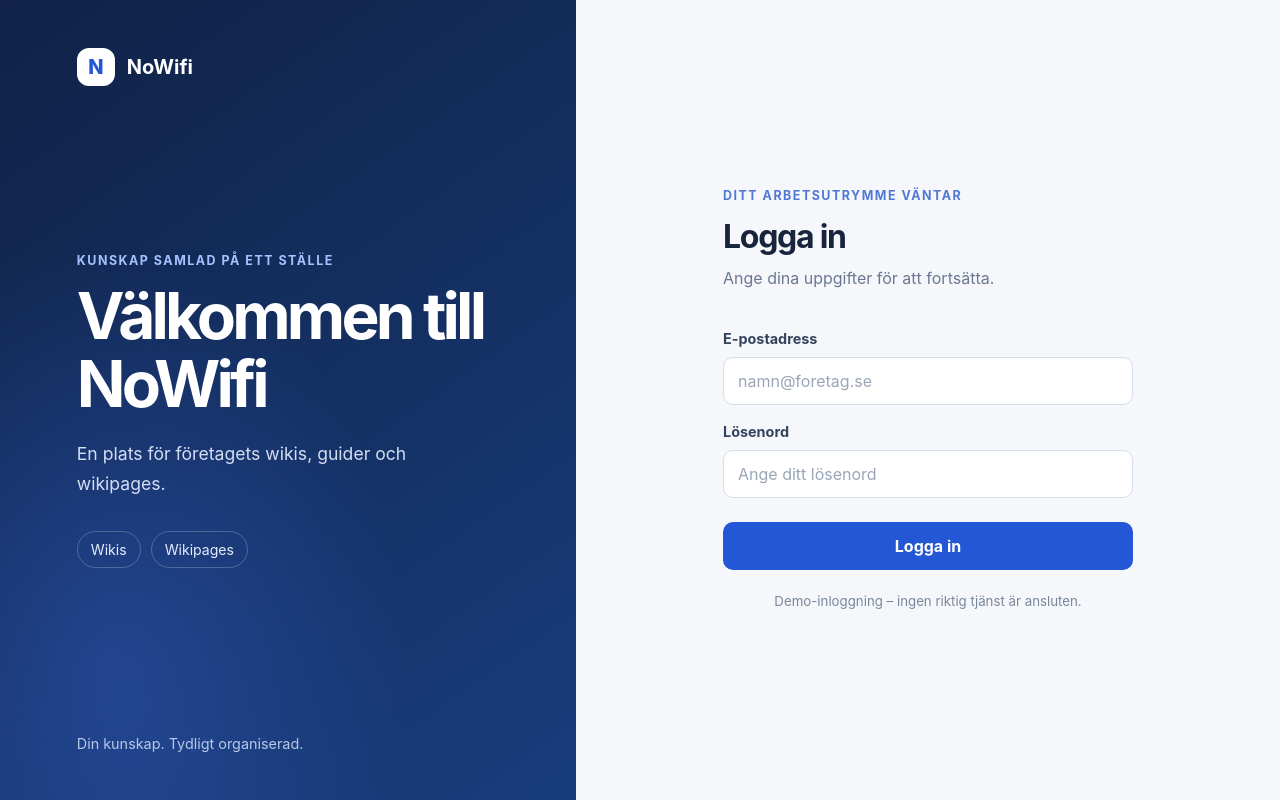
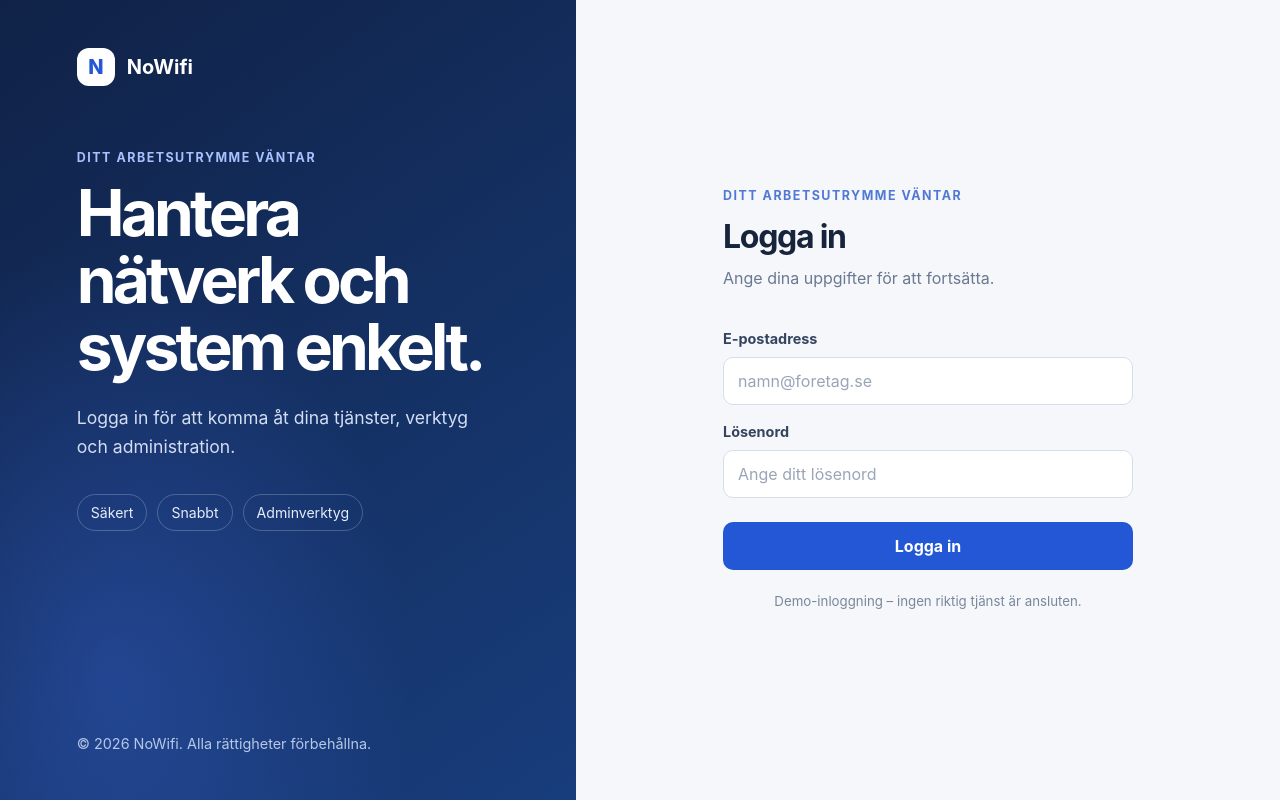
Before and after one commit to toriscool123/nowifi_frontend, a React (Create React App) app: page / in a window 1280 px wide. Built offline with nearby package versions, Linux system fonts and the light colour scheme.

Commit message:
update login and role dependant firstpage

```diff
--- a/src/App.js
+++ b/src/App.js
@@ -1,24 +1,71 @@
-import { useState } from 'react';
-import BrandPanel from './components/BrandPanel';
-import LoginForm from './components/LoginForm';
-import LoginSuccess from './components/LoginSuccess';
-import Home from './components/Home';
-import './App.css';
+import { useEffect, useState } from 'react';
+import { api } from './api';
+import LoginForm from './components/LoginForm'; // Justera sökvägen om mappen heter något annat
 
 export default function App() {
-  const [isLoggedIn, setIsLoggedIn] = useState(false);
+  const [me, setMe] = useState(null);
+  const [result, setResult] = useState(null);
 
+  // Om du vill spara inloggningen i state när man loggar in via LoginForm
+  function handleLogin(foundUser) {
+    setMe({
+      username: foundUser.user,
+      role: foundUser.role,
+      services: foundUser.services || []
+    });
+  }
+
+  async function logout() {
+    await api('userlogout', 'POST').catch(() => {});
+    localStorage.removeItem('token');
+    setMe(null);
+    setResult(null);
+  }
+
+  async function send(e) {
+    e.preventDefault();
+    const f = Object.fromEntries(new FormData(e.target));
+    const fields = Object.fromEntries(new URLSearchParams(f.params));
+    setResult(await api(f.op, f.method, fields));
+  }
+
+  // 1. Om användaren inte är inloggad -> visa din snygga LoginForm med all CSS intakt!
+  if (!me) {
+    return <LoginForm onLogin={handleLogin} />;
+  }
+
+  // 2. Om användaren är inloggad som VANLIG ANVÄNDARE (inte admin)
+  if (me.role !== 'admin') {
+    return (
+      <div>
+        <h1>Välkommen, {me.username}!</h1>
+        <p>Du är inloggad som en vanlig användare (roll: {me.role}).</p>
+        <p>Tillgängliga tjänster: {me.services?.join(', ') || 'inga'}</p>
+        <button onClick={logout}>Logga ut</button>
+      </div>
+    );
+  }
+
+  // 3. Om användaren är inloggad OCH är admin -> visa admin-sidan
   return (
-    <>
-      <main className="page">
+    <div>
+      <p>
+        Inloggad som admin: {me.username} ({me.role}) – tjänster:{' '}
+        {me.services?.join(', ') || 'inga'}
+      </p>
+      <button onClick={logout}>Logga ut</button>
 
-        <BrandPanel />
-        <LoginForm onLogin={() => setIsLoggedIn(true)} />
-      </main>
-
-      {isLoggedIn && (
-        <LoginSuccess onBack={() => setIsLoggedIn(false)} />
-      )}
-    </>
+      <h2>Testa API / Adminverktyg</h2>
+      <form onSubmit={send}>
+        <select name="method">
+          <option>GET</option>
+          <option>POST</option>
+        </select>
+        <input name="op" placeholder="t.ex. g_list" required />
+        <input name="params" placeholder="group=ekonomi&..." />
+        <button>Skicka</button>
+      </form>
+      <pre>{result && JSON.stringify(result, null, 2)}</pre>
+    </div>
   );
 }
--- a/src/components/LoginForm.jsx
+++ b/src/components/LoginForm.jsx
@@ -1,5 +1,6 @@
 import { useState } from 'react';
 import mockCredentials from '../mockCredentials.json';
+import '../App.css'; // Säkerställ att stilen laddas in
 
 export default function LoginForm({ onLogin }) {
   const [error, setError] = useState('');
@@ -11,12 +12,13 @@ export default function LoginForm({ onLogin }) {
     const email = formData.get('email');
     const password = formData.get('password');
 
-    if (
-      email === mockCredentials.user &&
-      password === mockCredentials.password
-    ) {
+    const foundUser = mockCredentials.find(
+      (cred) => cred.user === email && cred.password === password
+    );
+
+    if (foundUser) {
       setError('');
-      onLogin();
+      onLogin(foundUser);
       return;
     }
 
@@ -24,6 +26,31 @@ export default function LoginForm({ onLogin }) {
   }
 
   return (
+    <div className="page">
+      {/* Vänstra panelen med din snygga gradient och text från CSS */}
+      <div className="brand-panel">
+        <div>
+          <a href="#" className="brand">
+            <span className="brand-mark">N</span>
+            NoWifi
+          </a>
+          <div className="brand-content">
+            <p className="eyebrow">Ditt arbetsutrymme väntar</p>
+            <h1>Hantera nätverk och system enkelt.</h1>
+            <p className="brand-description">
+              Logga in för att komma åt dina tjänster, verktyg och administration.
+            </p>
+            <div className="feature-list">
+              <span>Säkert</span>
+              <span>Snabbt</span>
+              <span>Adminverktyg</span>
+            </div>
+          </div>
+        </div>
+        <p className="brand-footer">© 2026 NoWifi. Alla rättigheter förbehållna.</p>
+      </div>
+
+      {/* Högra panelen med inloggningsformuläret */}
       <section className="login-panel" aria-labelledby="login-title">
         <div className="login-card">
           <p className="eyebrow">Ditt arbetsutrymme väntar</p>
@@ -63,5 +90,6 @@ export default function LoginForm({ onLogin }) {
           </p>
         </div>
       </section>
+    </div>
   );
 }
--- a/src/components/LoginSuccess.jsx
+++ b/src/components/LoginSuccess.jsx
@@ -1,4 +1,4 @@
-import mockCredentials from '../mockCredentials.json';
+/* import mockCredentials from '../mockCredentials.json';
 
 export default function LoginSuccess({ onBack, email: emailProp }) {
   const storedEmail = typeof window !== 'undefined' ? window.localStorage.getItem('email') ?? '' : '';
@@ -21,4 +21,8 @@ export default function LoginSuccess({ onBack, email: emailProp }) {
       </div>
     </section>
   );
+} */
+
+  export default function LoginSuccess() {
+  return null;
 }
--- a/src/mockCredentials.json
+++ b/src/mockCredentials.json
@@ -1,4 +1,14 @@
-{
-  "user": "1@nowifi.local",
-  "password": "nowifi123"
-}
+[
+  {
+    "user": "admin@nowifi.local",
+    "password": "adminpassword123",
+    "role": "admin",
+    "services": ["all"]
+  },
+  {
+    "user": "1@nowifi.local",
+    "password": "nowifi123",
+    "role": "user",
+    "services": ["wifi-basic"]
+  }
+]
```
Also changed, not shown: src/pages/AdminPage.jsx (added, +14 -0 lines). Lines whose indentation alone changed are shown as unchanged.
